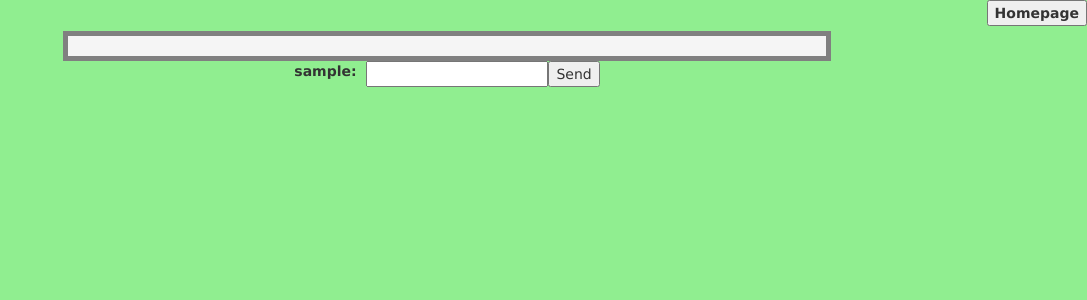
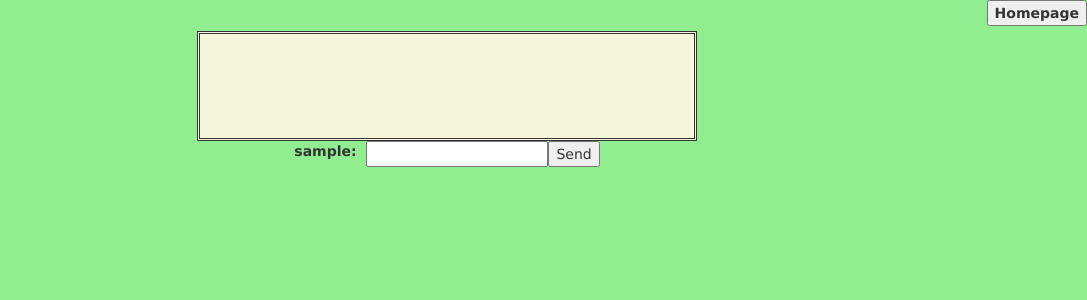
Before and after one commit to bachoij316/Group-3-Section-006--Game-Blog--Sprint2, a Flask app: template templates/chatroom.html in a window 1280 px wide. Shown: the top 300 px of the page, without its empty margins (193-1280 px from the left). Run offline with Flask 2, Linux system fonts and the light colour scheme; the template is opened without the code that fills it: most values are stand-ins (such as "Sample title", 1, 10 or a date in 2020); parts of the project's set-up code (start-up, migrations or seed data) failed here and were passed over; some libraries are stand-ins or nearby versions.

Commit message:
made chatbox scrollable

```diff
--- a/static/style.css
+++ b/static/style.css
@@ -107,9 +107,12 @@ h5 {
 
 #messages {
     margin: auto;
-    width: 60%;
-    border: 5px solid grey;
-    background-color: whitesmoke;
-    padding: 10px;
-    text-align: left;
+    padding:4px;
+    background-color: beige;
+    width: 500px;
+    height: 110px;
+    overflow-x: hidden;
+    overflow-y: auto;
+    text-align:justify;
+    border-style: double;
 }
```
